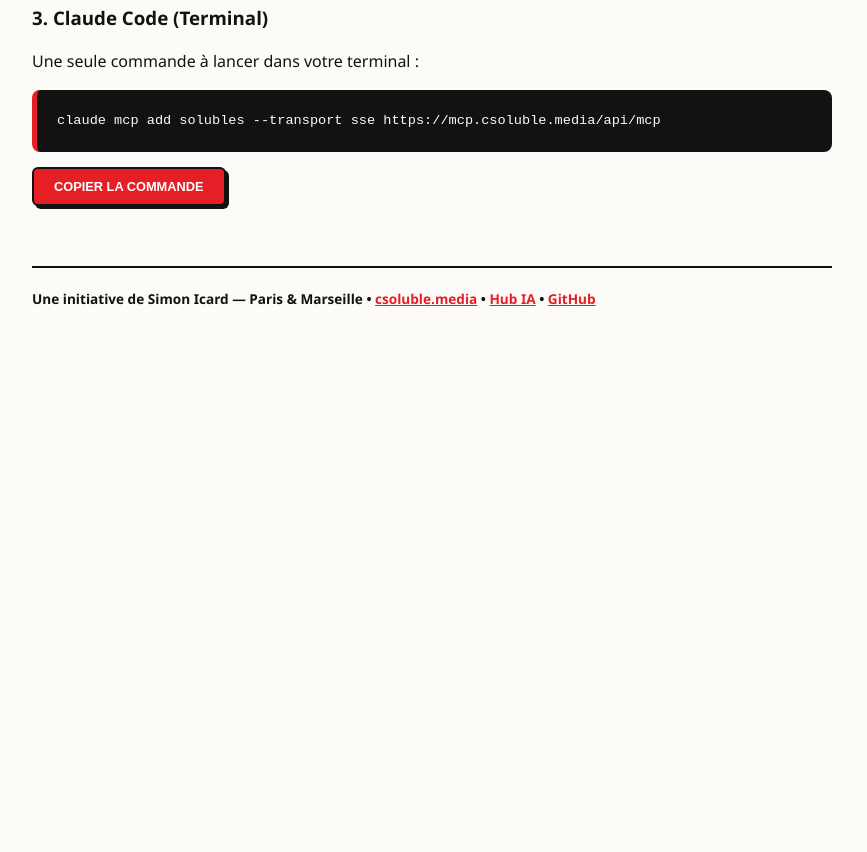
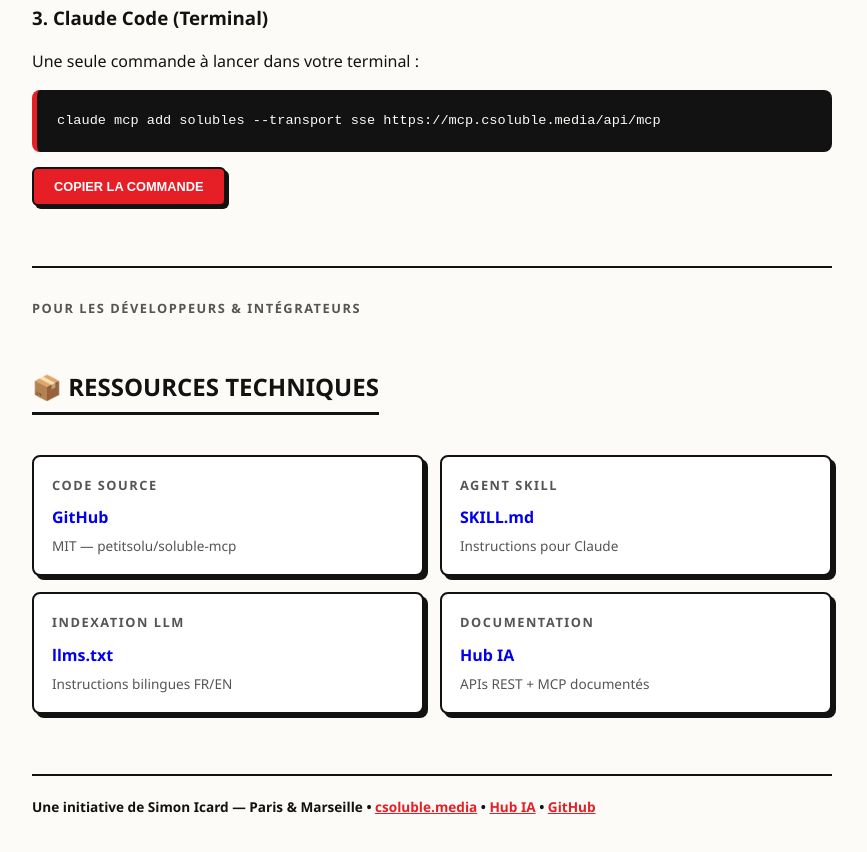
Before and after one commit to petitsolu/soluble-mcp, a website: page index.html in a window 1280 px wide. Shown: the part 1612-2464 px from the top of the page, without its empty margins (208-1075 px from the left). Before the commit the page ends 1962 px from the top, so only its background shows below. Drawn offline with Linux system fonts and the light colour scheme.

Commit message:
Update index.html

```diff
--- a/index.html
+++ b/index.html
@@ -190,6 +190,41 @@
 
   </section>
 
+  <section style="margin-top: 60px; border-top: 2px solid var(--border-color); padding-top: 30px;">
+    <div class="header-kicker">Pour les développeurs & intégrateurs</div>
+    <h2>📦 Ressources techniques</h2>
+    <div style="display: grid; grid-template-columns: 1fr 1fr; gap: 16px; margin-top: 20px;">
+      <a href="https://github.com/petitsolu/soluble-mcp" style="text-decoration:none;">
+        <div style="border: 2px solid var(--border-color); padding: 18px; background: #fff; box-shadow: 4px 4px 0 var(--border-color); border-radius: 8px;">
+          <div class="header-kicker">Code source</div>
+          <div style="font-weight: 800; font-size: 1rem;">GitHub</div>
+          <div style="font-size: 0.85rem; color: #555; margin-top: 4px;">MIT — petitsolu/soluble-mcp</div>
+        </div>
+      </a>
+      <a href="https://github.com/petitsolu/soluble-mcp/blob/main/skill/SKILL.md" style="text-decoration:none;">
+        <div style="border: 2px solid var(--border-color); padding: 18px; background: #fff; box-shadow: 4px 4px 0 var(--border-color); border-radius: 8px;">
+          <div class="header-kicker">Agent Skill</div>
+          <div style="font-weight: 800; font-size: 1rem;">SKILL.md</div>
+          <div style="font-size: 0.85rem; color: #555; margin-top: 4px;">Instructions pour Claude</div>
+        </div>
+      </a>
+      <a href="https://csoluble.media/llms.txt" style="text-decoration:none;">
+        <div style="border: 2px solid var(--border-color); padding: 18px; background: #fff; box-shadow: 4px 4px 0 var(--border-color); border-radius: 8px;">
+          <div class="header-kicker">Indexation LLM</div>
+          <div style="font-weight: 800; font-size: 1rem;">llms.txt</div>
+          <div style="font-size: 0.85rem; color: #555; margin-top: 4px;">Instructions bilingues FR/EN</div>
+        </div>
+      </a>
+      <a href="https://csoluble.media/ai" style="text-decoration:none;">
+        <div style="border: 2px solid var(--border-color); padding: 18px; background: #fff; box-shadow: 4px 4px 0 var(--border-color); border-radius: 8px;">
+          <div class="header-kicker">Documentation</div>
+          <div style="font-weight: 800; font-size: 1rem;">Hub IA</div>
+          <div style="font-size: 0.85rem; color: #555; margin-top: 4px;">APIs REST + MCP documentés</div>
+        </div>
+      </a>
+    </div>
+  </section>
+
   <footer>
     Une initiative de Simon Icard — Paris & Marseille •
     <a href="https://csoluble.media" style="color: var(--brand-red);">csoluble.media</a> •
```
